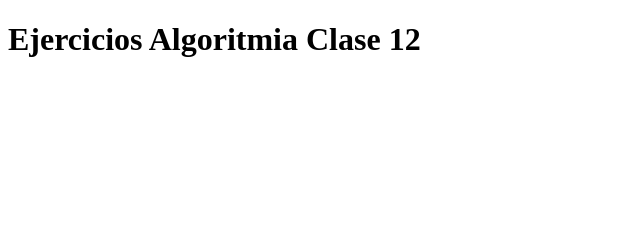
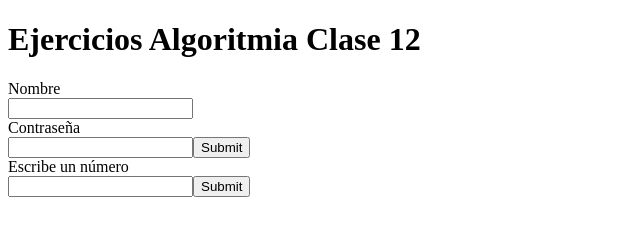
Before and after one commit to TaniBack/Algoritmia, a plain HTML site: page index.html in a window 1280 px wide. Shown: the whole page, without its empty margins (0-640 px from the left). Drawn offline with Linux system fonts and the light colour scheme.

Commit message:
compu alex

```diff
--- a/index.html
+++ b/index.html
@@ -4,41 +4,160 @@
     <meta charset="UTF-8">
     <meta http-equiv="X-UA-Compatible" content="IE=edge">
     <meta name="viewport" content="width=device-width, initial-scale=1.0">
+    <link rel="shortcut icon" href="">
+
     <title>Ejercicios Algoritmia</title>
 </head>
 <body>
     <h1>Ejercicios Algoritmia Clase 12 </h1>
-        <div></div>
-
+        <div>
+        </div>
     <script>
 /*Escriba un programa que pida al usuario ingresar la longitud de la línea y muestre de uno en uno lo siguiente: longitud: 5 +++++*/
+let plus = "+";
+let menus = "-";
+let result = " ";
+
     const algoritmLine = (num) => {
-        let plus = "+"
-        let result = ""
     for (let i =0; i<num; i++) {
         result += plus
         }
     return result
     }
-console.log(algoritmLine(5))
+    console.log("Ejercicio 1 " + algoritmLine(5))
 
 /*Escriba un programa que pida al usuario ingresar la longitud de la línea y dos caracteres; y muestre de uno en uno lo siguiente: -+-+- */
-        const algoritmLineTwo = (num) => {
-            let plus = "+"
-            let menus = "-"
-            let result = ""
-        for (let i =0; i<num; i++) {
-            result += menus + plus
+    const algoritmLineTwo = (num) => {
+    for (let i =0; i<num; i++) {
+        result += menus + plus
+        }
+    return result
+    }
+    console.log("Ejercicio 2 " + algoritmLineTwo(6))
+
+/*Escriba un programa que pida al usuario ingresar la altura y el ancho de un rectángulo y lo dibuje utilizando asteriscos:Altura: 3 Ancho: 5*/
+    const algoritmLineThree = (numheight, numwidth) => {
+        for (let i = 0; i<numheight; i++) {
+            result = "";
+            for (let j = 0; j<numwidth; j++) {
+                result += plus;
             }
-        return result
+        console.log("Ejercicio 3 " + result)
         }
-    console.log(algoritmLineTwo(6))
+    }
+algoritmLineThree(3,5)
+/*Escriba un programa que dibuje el triángulo del tamaño indicado por el usuario de acuerdo al ejemplo */
+const algoritmLineFour = (numheight) => {
+    let startLine = 0
+        for (let i = 0; i<numheight; i++) {
+            startLine++
+            }
+        console.log("Ejercicio 4 " + result)
+        }
+algoritmLineFour(3,5)
 
-/*Escriba un programa que pida al usuario ingresar la altura y el ancho de un rectángulo y lo dibuje utilizando asteriscos:Altura: 3 Ancho: 5
+/*Escriba un programa que dibuje el hexágono del tamaño indicado por el usuario */
 
 
-/*Escriba un programa que dibuje el triángulo del tamaño indicado por el usuario de acuerdo al ejemplo */
+/*Escriba un programa que pida al usuario ingresar un usuario y una contraseña, y le indique si ha validado o no, debemos tener mínimo 5 usuarios en el Local Storage (cargados previamente por el programa, con formato a elegir por el alumno) y usarlos para saber si el usuario ha accedido o no.*/
+localStorage.setItem('user', 'Taniu')
+localStorage.setItem('password', 'qwerty')
+// localStorage.setItem('user', 'Alex')
+// localStorage.setItem('password', 'qwerty')
 
+let createForm = () => {
+let formTitle = document.createElement("form");
+        document.body.appendChild(formTitle);
+
+let formNameLabel = document.createElement("label");
+    formNameLabel.setAttribute("for", "fname");
+    formNameLabel.innerHTML= "Nombre <br>";
+            formTitle.appendChild(formNameLabel);
+
+let formNameInput = document.createElement("input");
+    formNameInput.setAttribute("type", "text")
+    formNameInput.setAttribute("name", "fname")
+    formNameInput.setAttribute("id", "fname");
+        formTitle.appendChild(formNameInput);
+
+let formPasswordLabel = document.createElement("label");
+    formPasswordLabel.setAttribute("for", "fpassword");
+    formPasswordLabel.innerHTML= " <br> Contraseña <br>";
+        formTitle.appendChild(formPasswordLabel);
+
+let formPasswordInput = document.createElement("input");
+    formPasswordInput.setAttribute("type", "password")
+    formPasswordInput.setAttribute("name", "fpassword")
+    formPasswordInput.setAttribute("id", "fpassword");
+        formTitle.appendChild(formPasswordInput);
+
+let formPasswordButton = document.createElement("input");
+    formPasswordButton.setAttribute("type", "submit")
+    formPasswordButton.setAttribute("name", "form_button")
+    formPasswordButton.setAttribute("id", "form_button");
+        formTitle.appendChild(formPasswordButton);
+}
+createForm()
+
+let user= localStorage.getItem("user")
+let userF= document.getElementById("fname")
+let password= localStorage.getItem("password")
+let passwordF= document.getElementById("fpassword")
+
+let processFormData = () => {
+    if (userF.value === user && passwordF.value === password){
+        alert("Login correcto")
+    }
+    else {
+        alert("Login incorrecto")
+    }
+}
+
+document.getElementById("form_button").addEventListener("click", processFormData);
+
+
+/*Ten precargado en un array 10 números e indica si uno pedido al usuario existe y en qué posición está.*/
+let myNumbers = [1, 4, 5, 14, 23, 34, 45, 56, 68, 77]
+
+let createFormTwo = () => {
+let formTitleTwo = document.createElement("form");
+        document.body.appendChild(formTitleTwo);
+
+let formNumberLabel = document.createElement("label");
+    formNumberLabel.setAttribute("for", "fnumber");
+    formNumberLabel.innerHTML= "Escribe un número <br>";
+        formTitleTwo.appendChild(formNumberLabel);
+
+let formNumberInput = document.createElement("input");
+    formNumberInput.setAttribute("type", "text")
+    formNumberInput.setAttribute("name", "fnumber")
+    formNumberInput.setAttribute("id", "fnumber");
+        formTitleTwo.appendChild(formNumberInput);
+
+let formPasswordButton = document.createElement("input");
+    formPasswordButton.setAttribute("type", "submit")
+    formPasswordButton.setAttribute("name", "number_form_button")
+    formPasswordButton.setAttribute("id", "number_form_button");
+        formTitleTwo.appendChild(formPasswordButton);
+}
+createFormTwo()
+
+let processNumberFormData = () => {
+  if(myNumbers.exists()){
+  alert('Existe');
+    }else{
+    alert('No existe');
+    }
+}
+
+document.getElementById("number_form_button").addEventListener("click", processNumberFormData);
+
+
+/*Ten precargado en un array 20 números y ordénalo.*/
+let myOtherNumbers = [11, 44, 2, 5, 14, 3, 34, 4, 1, 56, 68, 43, 77, 22]
+console.log(myOtherNumbers.sort(function(a, b){return a-b}))
+
+/*Crea un JSON que contenga la siguiente información de la manera que te parezca óptima. Debes escribirlo en un fichero de texto con extensión ".json", no es necesario un programa asociado.*/
 
     </script>
 </body>
```
